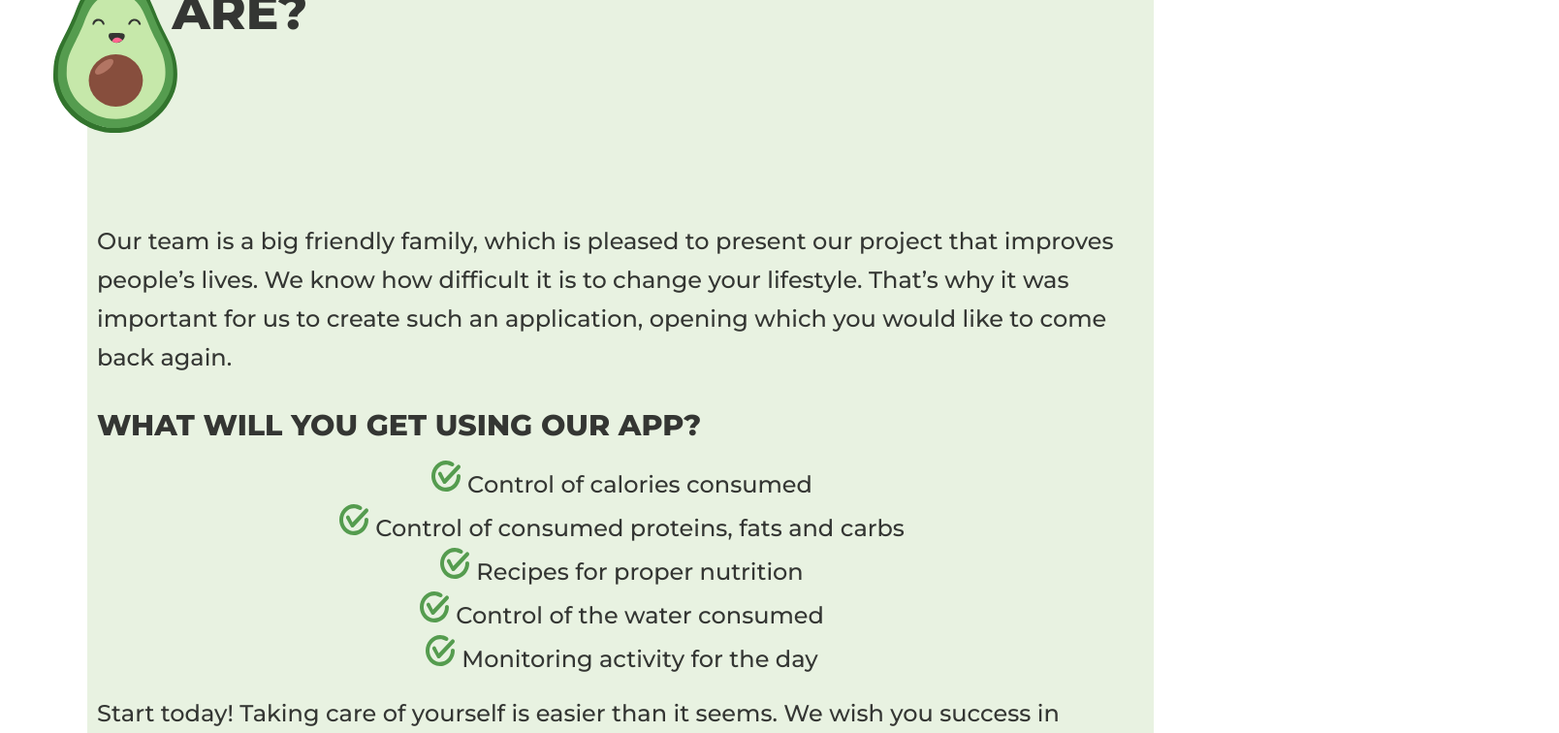
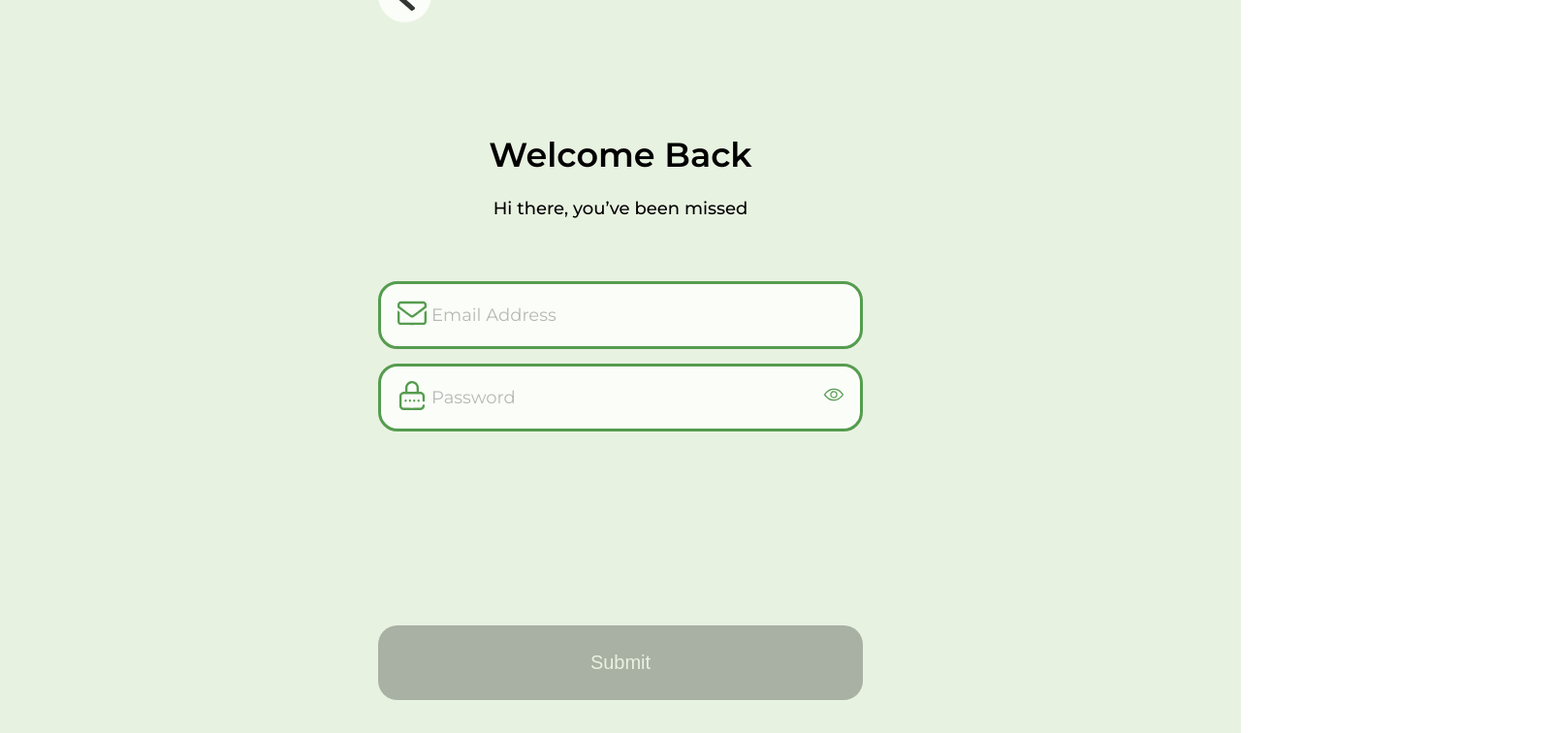
Before and after one commit to mitjasha/avocado, a React (Create React App) app: page / in a window 1280 px wide. Shown: the part 200-956 px from the top of the page at 97% size, 1608 px wide, since content can reach past the window. Built offline with nearby package versions, Linux system fonts and the light colour scheme.

Commit message:
feat: add login inputs, submit btn and adaptive

```diff
--- a/src/App.tsx
+++ b/src/App.tsx
@@ -1,24 +1,25 @@
 import React from "react";
 import Footer from "./containers/Footer/Footer";
 import Header from "./containers/Header/Header";
-import RecipeScreen from "./pages/RecipeScreen/RecipeScreen";
-import RegistrationScreen from "./pages/RegistrationScreen/RegistrationScreen";
-import AboutUsScreen from "./pages/AboutUsScreen/AboutUsScreen";
-import EventScreen from "./pages/EventScreen/EventScreen";
-import MainScreen from "./pages/MainScreen/MainScreen";
-import ProductCardScreen from "./pages/ProductCardScreen/ProductCardScreen";
-import ProfileScreen from "./pages/ProfileScreen/ProfieScreen";
-import ProgressScreen from "./pages/ProgressScreen/ProgressScreen";
-import RecipesScreen from "./pages/RecipesScreen/RecipesScreen";
-import CategoriesRecipesScreen from "./pages/CategoriesRecipesScreen/CategoriesRecipesScreen";
-import SettingScreen from "./pages/SettingScreen/SettingScreen";
+// import RecipeScreen from "./pages/RecipeScreen/RecipeScreen";
+// import RegistrationScreen from "./pages/RegistrationScreen/RegistrationScreen";
+// import AboutUsScreen from "./pages/AboutUsScreen/AboutUsScreen";
+// import EventScreen from "./pages/EventScreen/EventScreen";
+// import MainScreen from "./pages/MainScreen/MainScreen";
+// import ProductCardScreen from "./pages/ProductCardScreen/ProductCardScreen";
+// import ProfileScreen from "./pages/ProfileScreen/ProfieScreen";
+// import ProgressScreen from "./pages/ProgressScreen/ProgressScreen";
+// import RecipesScreen from "./pages/RecipesScreen/RecipesScreen";
+// import CategoriesRecipesScreen from "./pages/CategoriesRecipesScreen/CategoriesRecipesScreen";
+// import SettingScreen from "./pages/SettingScreen/SettingScreen";
+import LoginScreem from "./pages/LoginScreen/LoginScreen";
 
 const App: React.FC = () => {
   return (
     <>
       <Header />
       <main className="main-app">
-        <AboutUsScreen />
+        {/* <AboutUsScreen />
         <MainScreen />
         <EventScreen type="breakfast" />
         <RecipeScreen />
@@ -28,7 +29,8 @@ const App: React.FC = () => {
         <ProductCardScreen />
         <ProfileScreen />
         <ProgressScreen />
-        <RegistrationScreen />
+        <RegistrationScreen /> */}
+        <LoginScreem />
       </main>
       <Footer />
     </>
--- a/src/pages/LoginScreen/LoginScreen.scss
+++ b/src/pages/LoginScreen/LoginScreen.scss
@@ -0,0 +1,103 @@
+@import "../../variables";
+
+.login-screen {
+  background-color: $bg-color;
+  padding-bottom: 60px;
+  padding-top: 28px;
+
+  &__title {
+    font-size: 35px;
+    font-weight: 600;
+    text-align: center;
+    margin-top: 115px;
+  }
+
+  &__subtitle {
+    font-size: 18px;
+    font-weight: 500;
+    text-align: center;
+    margin-top: 22px;
+  }
+
+  &__email-address {
+    margin-top: 64px;
+  }
+
+  &__password {
+    margin-top: 15px;
+  }
+}
+
+.input-wrapper {
+  position: relative;
+  width: 100%;
+
+  &_email:before {
+    content: url(../../assets/svg/reg-email.svg);
+    position: absolute;
+    margin: 0;
+    top: 50%;
+    transform: translate(0, -50%);
+    padding-left: 20px;
+  }
+
+  &_password:before {
+    content: url(../../assets/svg/reg-password.svg);
+    position: absolute;
+    margin: 0;
+    top: 50%;
+    transform: translate(0, -50%);
+    padding-left: 20px;
+  }
+}
+
+.password__show-btn {
+  background-image: url(../../assets/svg/reg-show.svg);
+  background-repeat: no-repeat;
+  position: absolute;
+  width: 20px;
+  height: 20px;
+  margin: 0;
+  top: 50%;
+  transform: translate(0, -50%);
+  right: 20px;
+  cursor: pointer;
+  border: none;
+  background-color: transparent;
+}
+
+.submit-btn {
+  background-color: $dark-color;
+  width: 100%;
+  height: 77px;
+  display: flex;
+  align-items: center;
+  justify-content: center;
+  border-radius: 20px;
+  color: $bg-color;
+  font-size: 20px;
+  font-weight: 500;
+  box-sizing: border-box;
+  cursor: pointer;
+  margin-top: 200px;
+
+  &:hover {
+    background-color: $bg-color;
+    color: $dark-color;
+    border: solid 3px $dark-color;
+    transition: 0.4s all ease;
+  }
+
+  &:disabled {
+    background-color: rgba(52, 54, 51, 0.35);
+    border: none;
+    color: $bg-color;
+    cursor: default;
+  }
+}
+
+@media screen and (min-width: $media-tab-pt) {
+  .login-screen-container {
+    width: 500px;
+  }
+}
--- a/src/pages/LoginScreen/LoginScreen.tsx
+++ b/src/pages/LoginScreen/LoginScreen.tsx
@@ -1,10 +1,57 @@
 import React from "react";
+import BackButton from "../../components/Buttons/BackButton/BackButton";
+import RegInput from "../../components/RegInput/RegInput";
+import hideIcon from "../../assets/svg/reg-hide.svg";
+import showIcon from "../../assets/svg/reg-show.svg";
 import "./LoginScreen.scss";
 
 const LoginScreen: React.FC = () => {
+  const toggleVisibility = () => {
+    const passwordInput = document.querySelector(
+      ".reg-input_password",
+    ) as HTMLInputElement;
+    const showBtn = document.querySelector(
+      ".password__show-btn",
+    ) as HTMLButtonElement;
+    if (passwordInput.type === "password") {
+      passwordInput.type = "text";
+      showBtn.style.backgroundImage = `url(${hideIcon})`;
+    } else {
+      passwordInput.type = "password";
+      showBtn.style.backgroundImage = `url(${showIcon})`;
+    }
+  };
   return (
     <div className="login-screen">
-      <div>Login Screen</div>
+      <div className="container login-screen-container">
+        <BackButton />
+        <h1 className="login-screen__title">Welcome Back</h1>
+        <h3 className="login-screen__subtitle">Hi there, you’ve been missed</h3>
+        <div className="login-screen__email-address">
+          <div className="input-wrapper input-wrapper_email">
+            <RegInput type="email" placeholder="Email Address" minLength={4} />
+          </div>
+        </div>
+        <div className="login-screen__password">
+          <div className="input-wrapper input-wrapper_password">
+            <RegInput
+              type="password"
+              className="reg-input_password"
+              placeholder="Password"
+              minLength={8}
+            />
+            <button
+              type="button"
+              className="password__show-btn"
+              aria-label="show"
+              onClick={toggleVisibility}
+            />
+          </div>
+        </div>
+        <button type="submit" className="submit-btn" disabled>
+          Submit
+        </button>
+      </div>
     </div>
   );
 };
```
